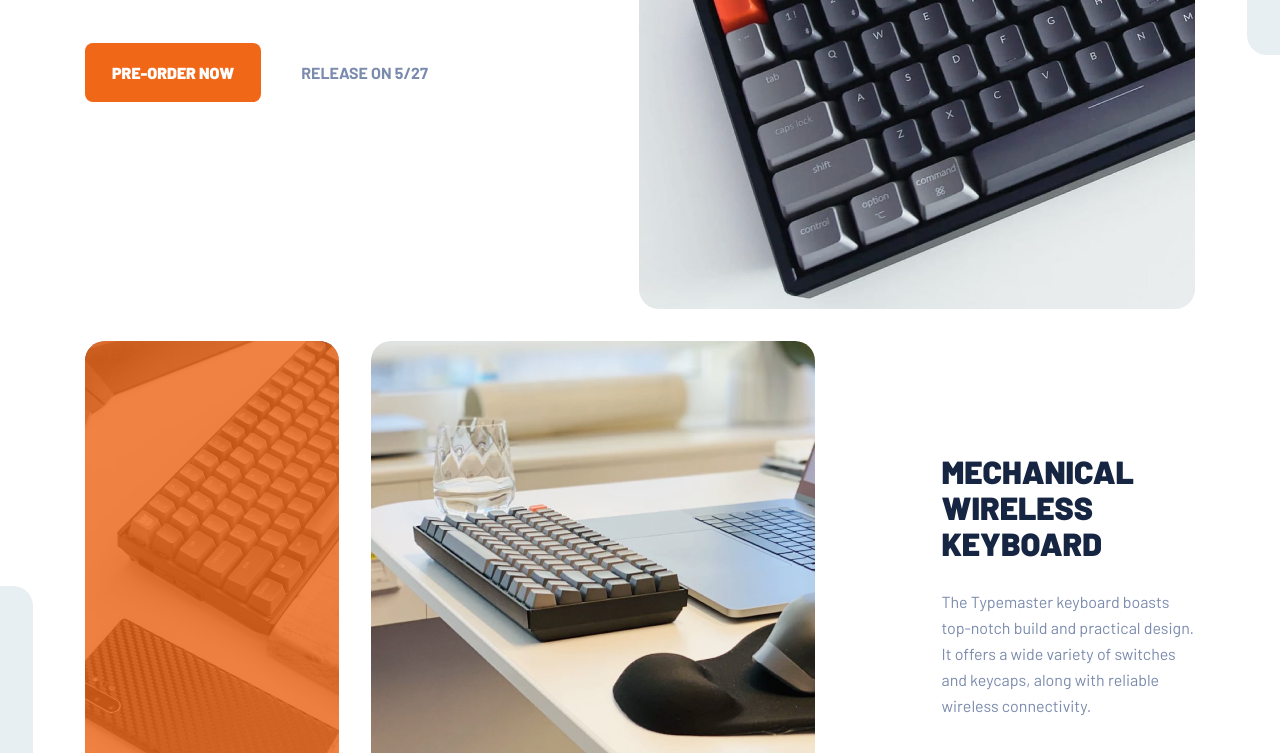
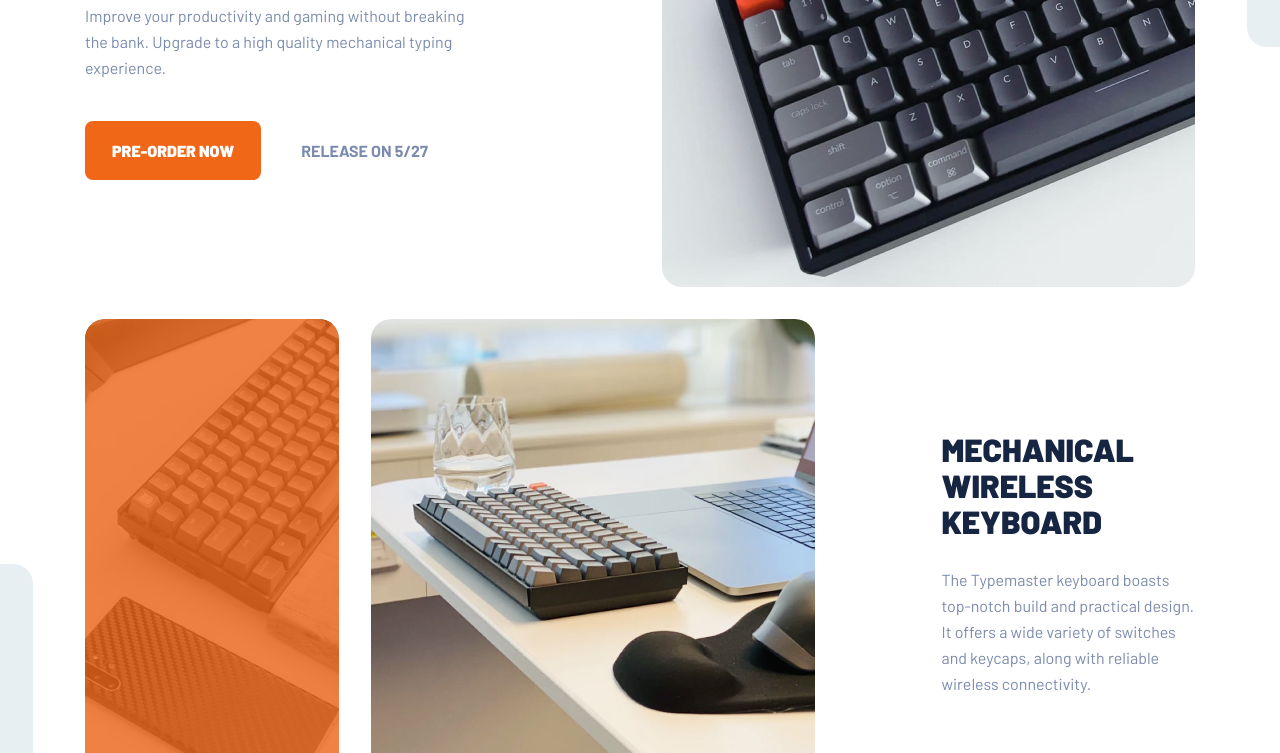
Before and after one commit to mohammedbahnini/typemaster-pre-lauching-page, a plain HTML site: page index.html in a window 1280 px wide. Shown: the part 392-1145 px from the top of the page. Drawn offline with Linux system fonts and the light colour scheme.

Commit message:
fix some mesures

```diff
--- a/index.html
+++ b/index.html
@@ -24,7 +24,7 @@
 
   <header>
     <div class="container">
-      <nav class="flex jc-space-between ai-center mt-16 tablet-mt-10">
+      <nav class="flex jc-space-between ai-center mt-14 tablet-mt-10">
         <a href="#" class="logo block w-10" aria-label="logo" class="" >
           <img src="assets/shared/logo.svg" alt="Logo">
         </a>
@@ -38,10 +38,10 @@
   <main>
 
     <section class="hero mt-21 tablet-mt-15 overflow-x-hidden  ">
-      <div class="container flex col-gap-31 tablet-col-gap-16 relative tablet-overflow-x-hidden
+      <div class="container flex jc-space-between  tablet-col-gap-16 relative tablet-overflow-x-hidden
       mobile-flex-col mobile-row-gap-16  ">
 
-        <div class="hero__text tablet-max-w-85 tablet-py-15 mobile-py-0  ">
+        <div class="hero__text tablet-max-w-85 tablet-py-15 mobile-py-0 grow-0 shrink-1 w-100 mt-15 ">
           <h1 class="heading-1 uppercase text-dark-blue fw-900 mb-6  ">
             Typemaster keyboard
           </h1>
@@ -57,9 +57,9 @@
           </div>
         </div>
 
-        <div class="hero__img radius-5 overflow-hidden tablet-absolute  tablet-w-120 tablet-left-102
+        <div class="hero__img radius-5 overflow-hidden tablet-absolute h-120 w-48-pr tablet-w-70-pr  shrink-0 tablet-h-auto  tablet-left-102
         tablet-top-0 tablet-bottom-0 mobile-static mobile-w-100-vw" >
-          <img src="assets/desktop/image-keyboard.jpg" alt="keyboard">
+          <img src="assets/desktop/image-keyboard.jpg" alt="keyboard" class="h-100-pr object-fit-cover"  >
         </div>
 
         <div class="square absolute w-64 h-60 bg-light-gray radius-5 right--71 tablet-hide "></div>
```
